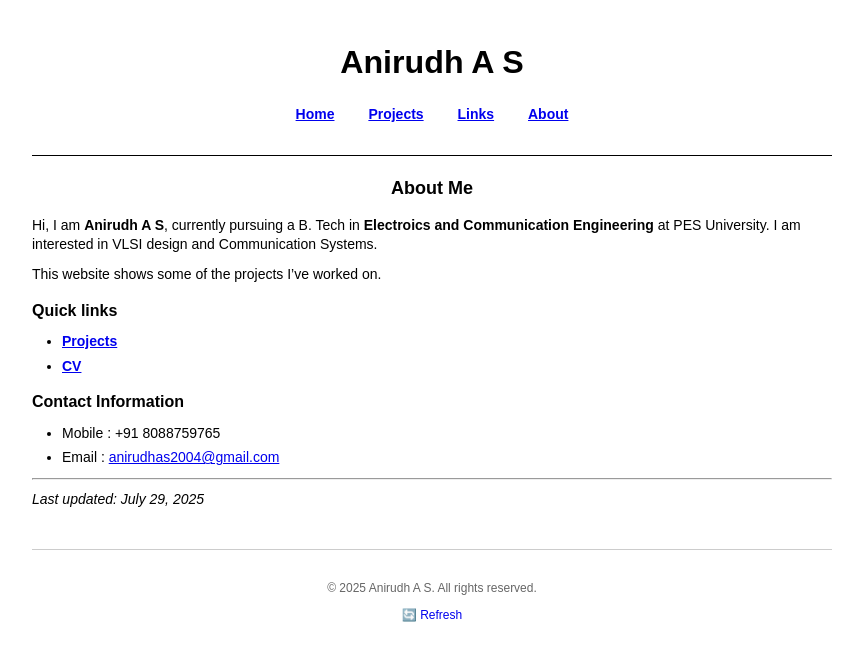
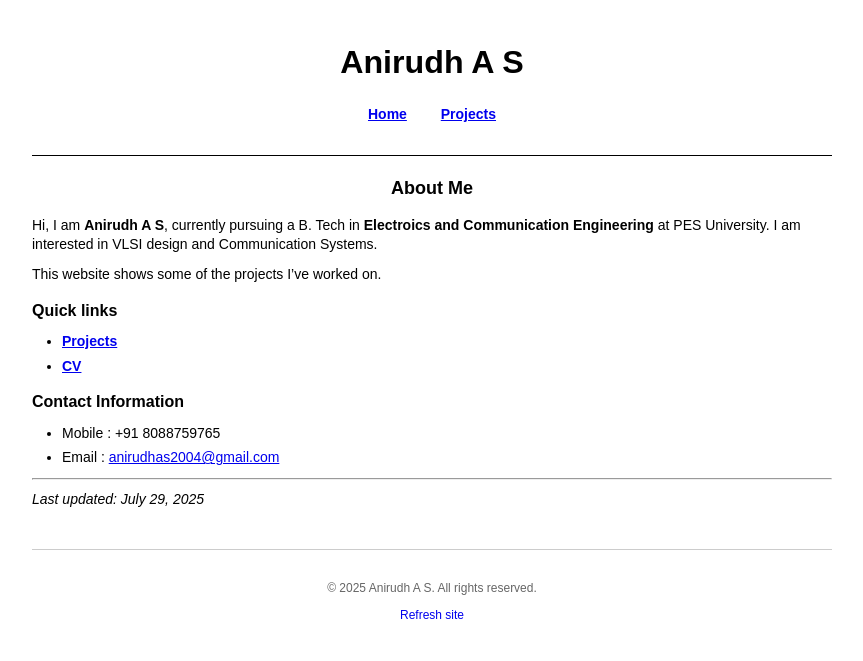
Before and after one commit to anirudhas-2004/anirudhas-2004.github.io, a Jekyll site: the page built from index.markdown, in a window 1280 px wide. Shown: the top 661 px of the page, without its empty margins (208-1071 px from the left). Built offline with Jekyll 4.4.1, drawn with Linux system fonts in a browser that asks for light colours.

Commit message:
removed header sections

```diff
--- a/_layouts/default.html
+++ b/_layouts/default.html
@@ -14,8 +14,6 @@
         <div class="nav">
             <a href="{{ '/' | relative_url }}">Home</a>
             <a href="{{ '/blog' | relative_url }}">Projects</a>
-            <a href="{{ '/links' | relative_url }}">Links</a>
-            <a href="{{ '/about' | relative_url }}">About</a>
         </div>
     </div>
 
@@ -25,7 +23,7 @@
 
     <div class="footer">
         <p>&copy; {{ 'now' | date: "%Y" }} {{ site.title }}. All rights reserved.</p>
-        <p><a href="#" onclick="localStorage.clear(); sessionStorage.clear(); location.reload(true); return false;" style="text-decoration: none;">🔄 Refresh</a></p>
+        <p><a href="#" onclick="localStorage.clear(); sessionStorage.clear(); location.reload(true); return false;" style="text-decoration: none;">Refresh site</a></p>
     </div>
 </body>
 </html>
```
